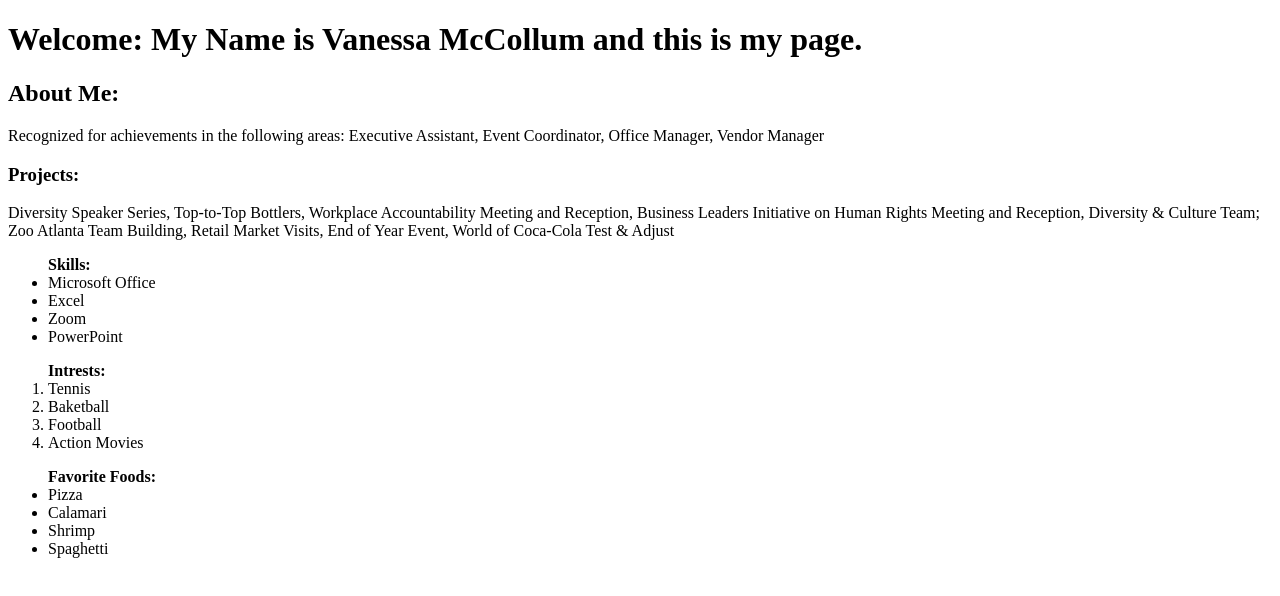
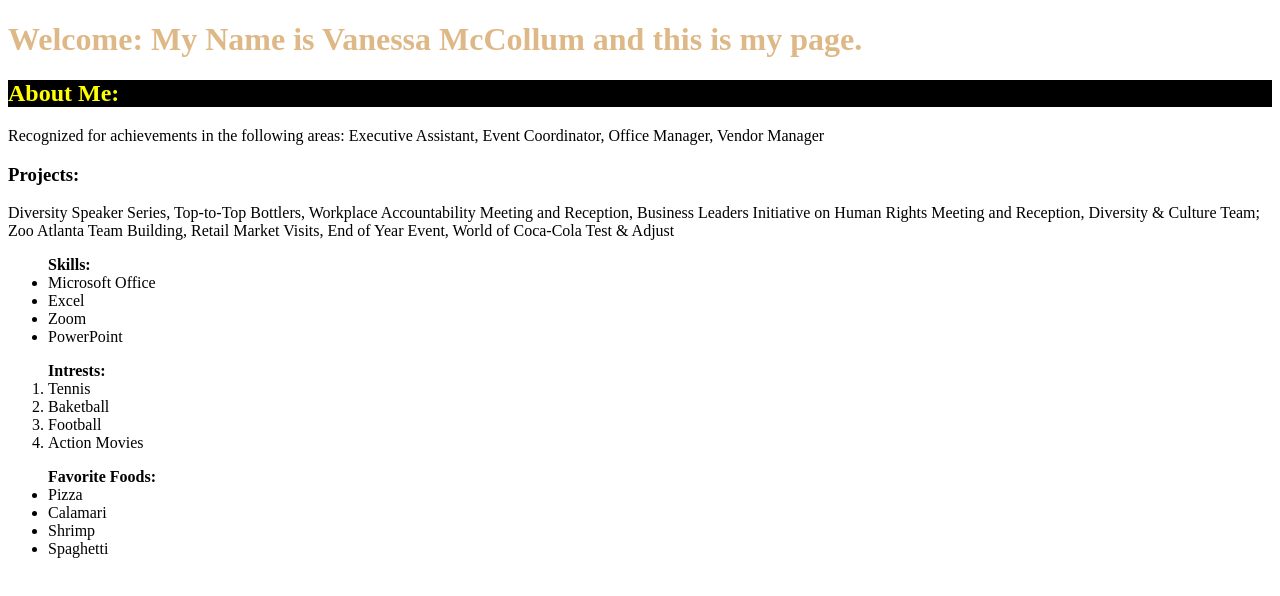
Before and after one commit to mccollum-v/VanessaProfile, a plain HTML site: page index.html in a window 1280 px wide. Drawn offline with Linux system fonts and the light colour scheme.

Commit message:
created style sheet

```diff
--- a/index.html
+++ b/index.html
@@ -4,6 +4,7 @@
     <meta charset="UTF-8">
     <meta name="viewport" content="width=device-width, initial-scale=1.0">
     <title>Vanessa's Page</title>
+    <link rel="stylesheet" href="style.css">
 </head>
 <body>
 
--- /dev/null
+++ b/style.css
@@ -0,0 +1,7 @@
+h1 {
+    color: burlywood;
+}
+h2 {
+    color: yellow;
+    background-color: black;
+}
```
